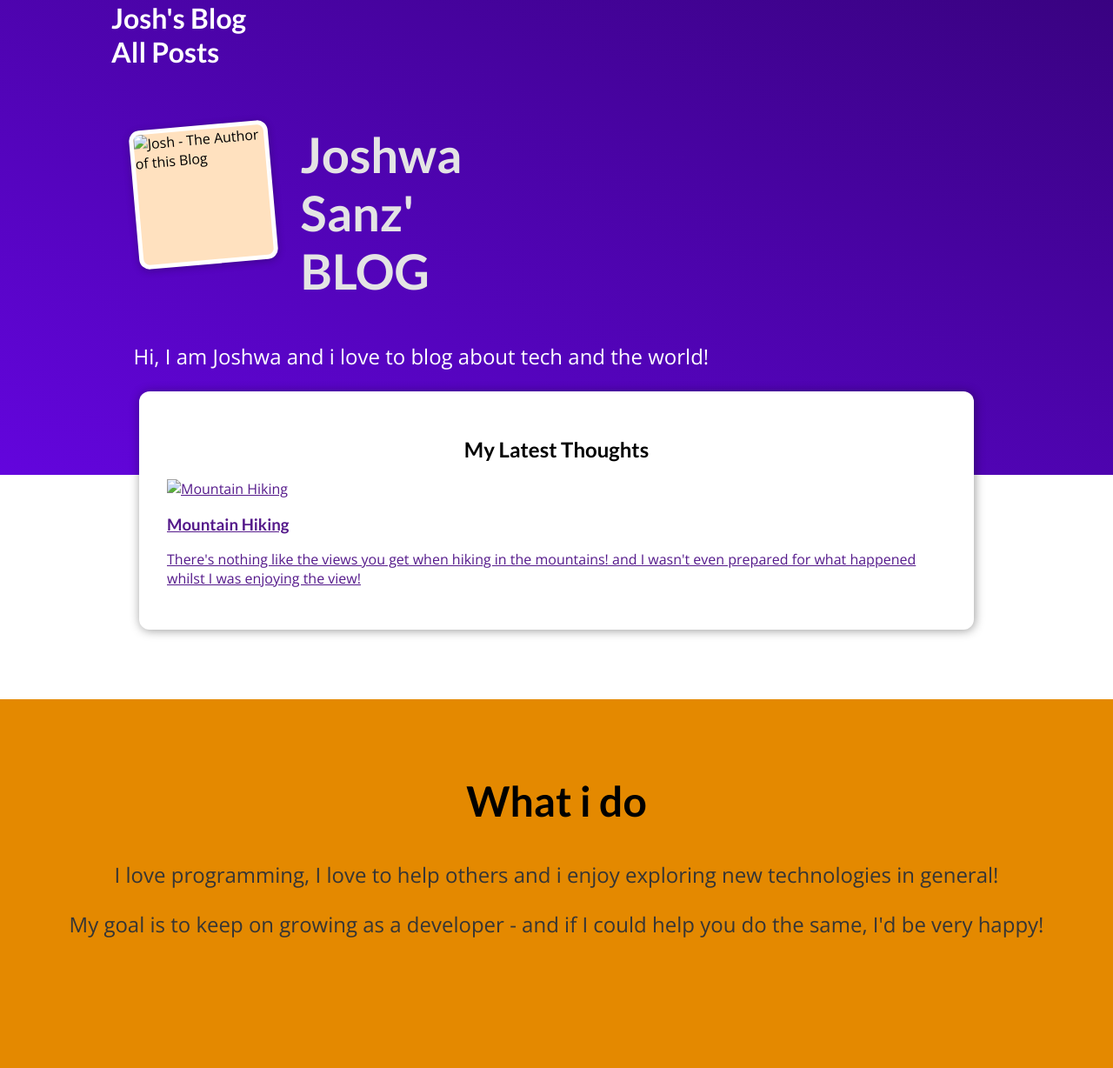
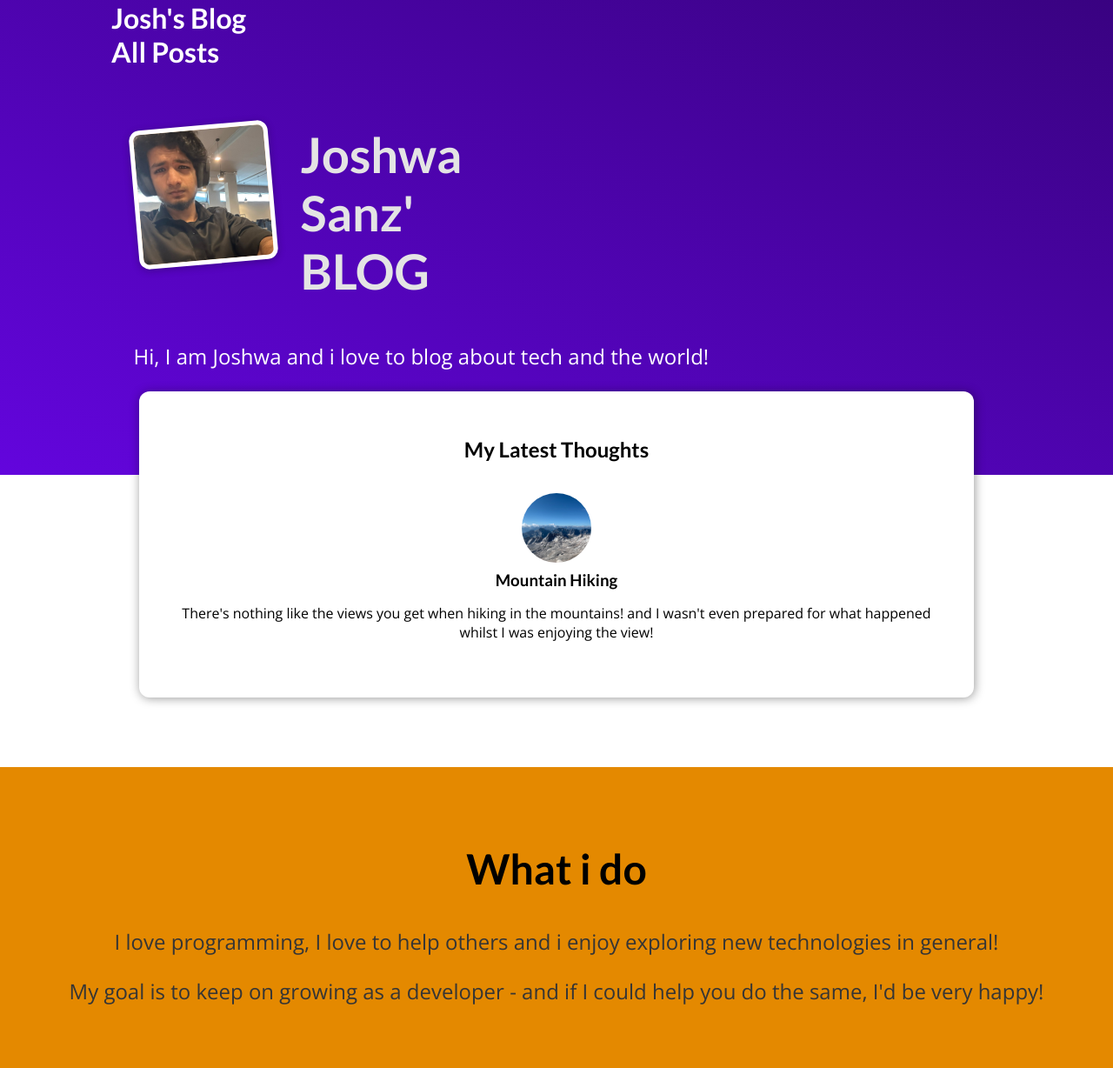
Before and after one commit to joshwasanz/BLOG, a Django app: page / in a window 1280 px wide. Shown: the whole page at 87% size. Before the commit the page ends 1078 px from the top, so only its background shows below. Run offline with Django 5.2, Linux system fonts and the light colour scheme.

Commit message:
added images

```diff
--- a/blog/static/blog/index.css
+++ b/blog/static/blog/index.css
@@ -1,3 +1,31 @@
+#main-navigation {
+  width: 100%;
+  height: 5rem;
+  display: flex;
+  justify-content: space-between;
+  align-items: center;
+  padding: 0 10%;
+  position: absolute;
+  top: 0;
+  left: 0;
+}
+
+#main-navigation a {
+  text-decoration: none;
+  color: white;
+  font-weight: bold;
+}
+
+#main-navigation a:hover,
+#main-navigation a:active {
+  color: #cf79f1;
+}
+
+#main-navigation h1 a:hover,
+#main-navigation h1 a:active {
+  color: white;
+}
+
 #welcome {
   background: linear-gradient(to right top, #6305dd, #390281);
   padding: 6rem 12%;
@@ -73,3 +101,47 @@
   font-size: 1.5rem;
   color: #353535;
 }
+
+.post {
+  display: flex;
+  flex-direction: column;
+  align-items: center;
+  text-align: center;
+}
+
+.post a {
+  text-decoration: none;
+  color: black;
+  transition: all 0.2s ease;
+  padding: 1rem;
+}
+
+.post a:hover,
+.post a:active {
+  transform: scale(1.1);
+  background-color: #390281;
+  color: white;
+}
+
+.post img {
+  width: 5rem;
+  height: 5rem;
+  object-fit: cover;
+  border-radius: 50%;
+}
+
+.post h3 {
+  margin: 0.25rem 0;
+}
+
+.post time {
+  color: #666666;
+  margin: 0.25rem;
+  font-style: italic;
+  font-size: 0.85rem;
+}
+
+.post:hover time,
+.post:active time {
+  color: white;
+}
--- a/blog/templates/blog/index.html
+++ b/blog/templates/blog/index.html
@@ -21,7 +21,7 @@
 
     <section id="welcome" >
         <header>
-            <img src="" alt="Josh - The Author of this Blog">
+            <img src="{% static "blog/images/img-josh.jpg" %}" alt="Josh - The Author of this Blog">
             <h2>Joshwa Sanz' BLOG</h2>
         </header>
         <p>Hi, I am Joshwa and i love to blog about tech and the world!</p>
@@ -33,7 +33,7 @@
             <li>
                 <article class="post" >
                     <a href="">
-                        <img src="" alt="Mountain Hiking">
+                        <img src="{% static "blog/images/mountains.jpg" %}" alt="Mountain Hiking">
                         <div class="post__content">
                             <h3>Mountain Hiking</h3>
                             <p>There's nothing like the views you get when hiking in the mountains!
```
Also changed, not shown: blog/static/blog/images/coding.jpg (added), blog/static/blog/images/img-josh.jpg (added), blog/static/blog/images/mountains.jpg (added), blog/static/blog/images/woods.jpg (added). Lines whose indentation alone changed are shown as unchanged.
